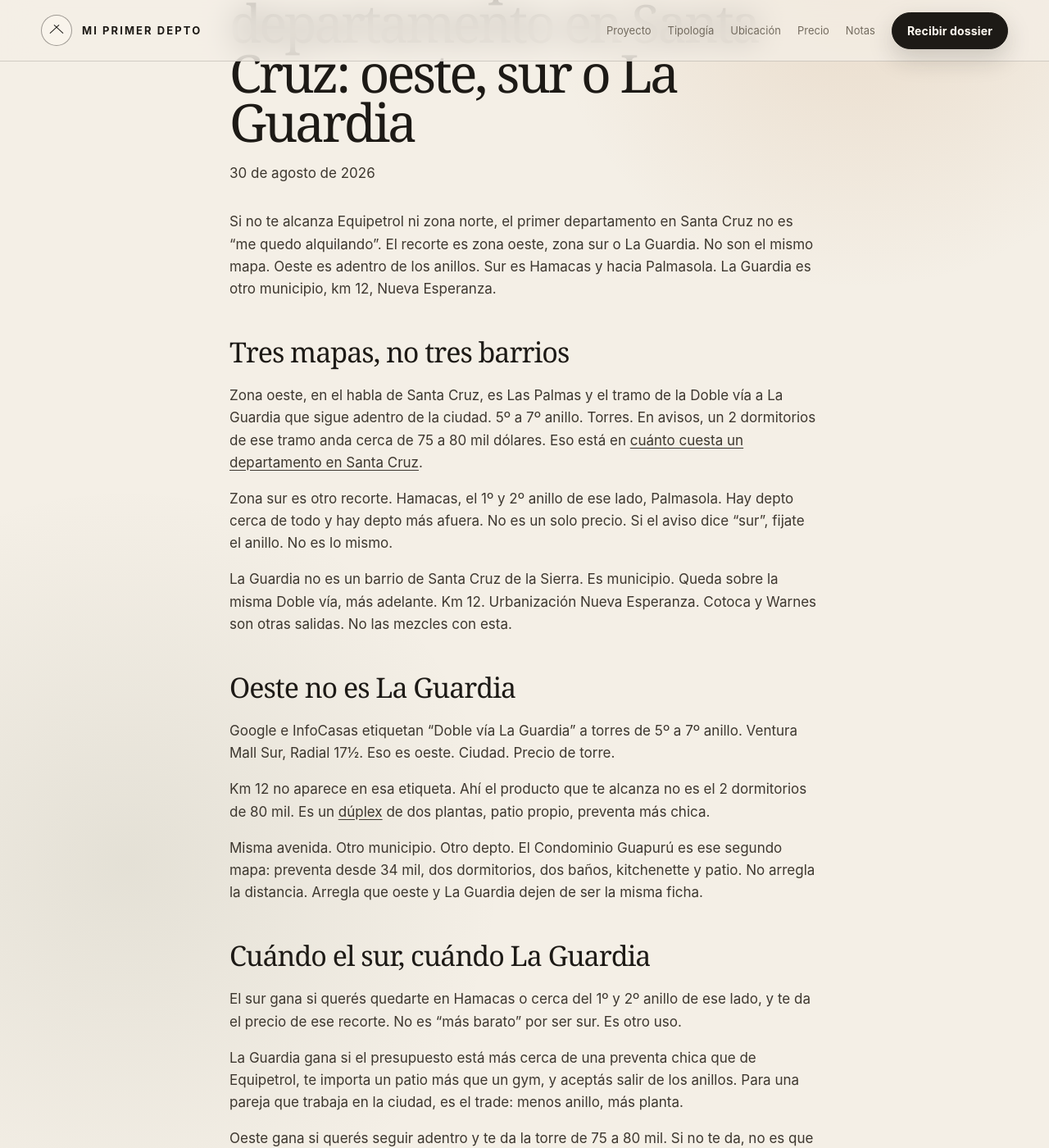
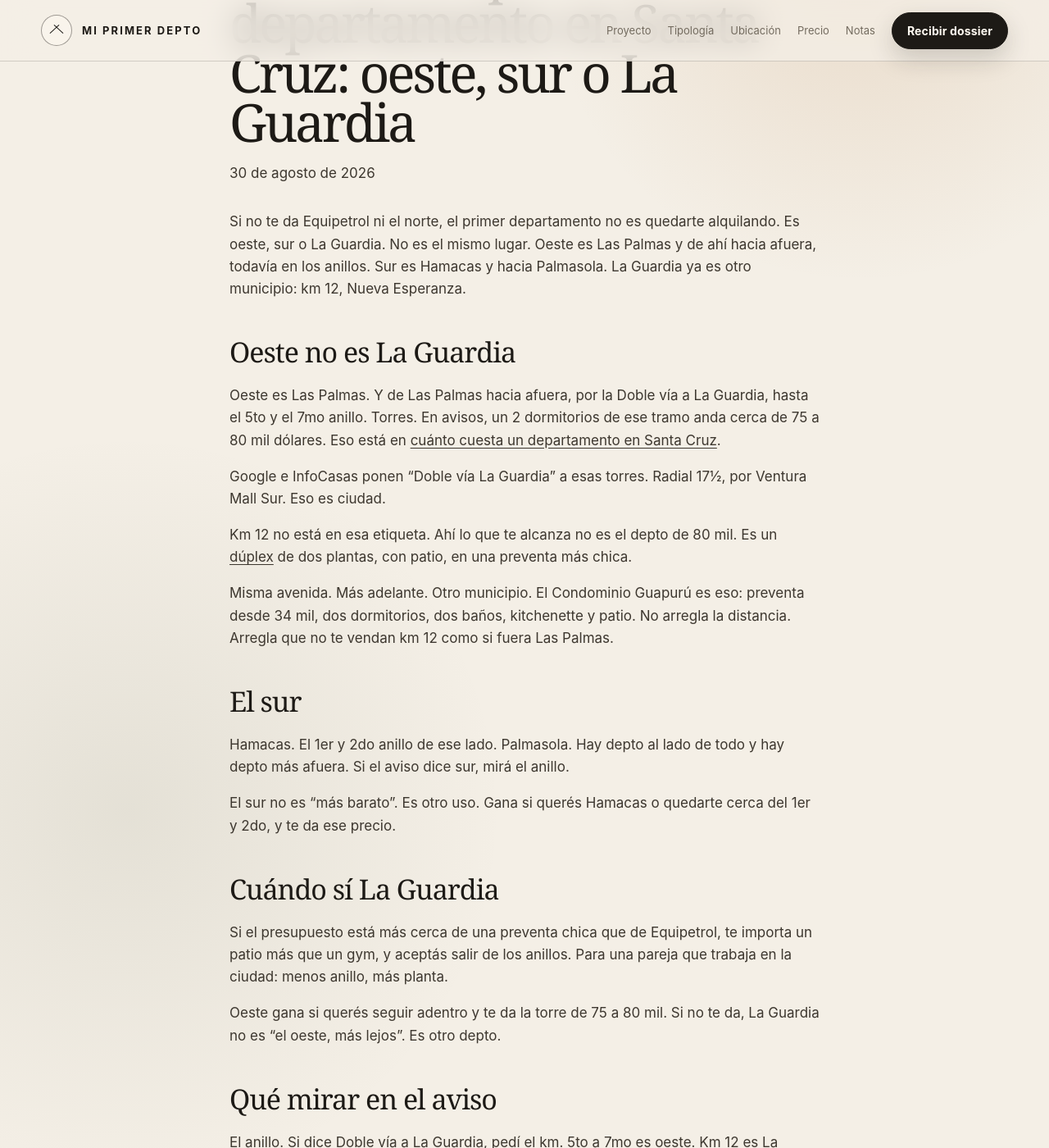
Before and after one commit to juanmanuelramallo/miprimerdepto, a Jekyll site: the page built from _posts/2026-08-30-donde-comprar-departamento-santa-cruz.md, in a window 1280 px wide and 1400 px high, scrolled down 237 px. Shown: the whole window at 82% size. Built offline with Jekyll 4.4.1, drawn with Linux system fonts in a browser that asks for light colours; some of the changed text lies outside the part shown.

Commit message:
Reescribir post 4 en voz local: oeste no es La Guardia

```diff
--- a/_posts/2026-08-30-donde-comprar-departamento-santa-cruz.md
+++ b/_posts/2026-08-30-donde-comprar-departamento-santa-cruz.md
@@ -1,52 +1,50 @@
 ---
 layout: post
 title: "Dónde comprar un departamento en Santa Cruz: oeste, sur o La Guardia"
-description: "Si no te alcanza Equipetrol, el primer departamento en Santa Cruz no es norte o nada. Es zona oeste, zona sur o La Guardia. No son el mismo mapa."
+description: "Si no te da Equipetrol, el primer departamento no es norte o nada. Es oeste, sur o La Guardia. No es el mismo lugar."
 permalink: /blog/donde-comprar-departamento-santa-cruz/
 date_label: 30 de agosto de 2026
 robots: noindex, nofollow
 sitemap: false
 faq:
   - q: ¿Dónde conviene comprar un departamento en Santa Cruz si no me alcanza Equipetrol?
-    a: El recorte real es zona oeste, zona sur o La Guardia. Oeste es adentro de los anillos. Sur es Hamacas y hacia Palmasola. La Guardia es otro municipio, sobre la Doble vía, km 12.
+    a: Oeste, sur o La Guardia. Oeste es Las Palmas y de ahí hacia afuera, todavía en los anillos. Sur es Hamacas y hacia Palmasola. La Guardia es otro municipio, km 12.
   - q: ¿Zona oeste y La Guardia son lo mismo?
-    a: No. Oeste es Las Palmas y las torres de 5º a 7º anillo sobre la Doble vía. La Guardia es otro municipio. Misma avenida, otro producto.
+    a: No. Oeste es Las Palmas y las torres del 5to al 7mo anillo sobre la Doble vía a La Guardia. La Guardia es otro municipio. Misma avenida, otro depto.
   - q: ¿Zona oeste, zona sur o La Guardia para una pareja que trabaja en la ciudad?
-    a: Oeste si querés quedarte adentro de los anillos y te da para una torre. Sur si priorizás Hamacas o ir hacia Palmasola. La Guardia si el presupuesto está más cerca de una preventa chica y te importa un patio.
+    a: Oeste si querés quedarte en los anillos y te da para una torre. Sur si estás en Hamacas o hacia Palmasola. La Guardia si el presupuesto está más cerca de una preventa chica y te importa un patio.
   - q: ¿Vale la pena vivir en la Doble vía a La Guardia?
-    a: Depende de qué tramo. 5º a 7º anillo es ciudad. Km 12, Urbanización Nueva Esperanza, es La Guardia. No es el mismo depto ni el mismo precio.
+    a: Depende del tramo. 5to a 7mo anillo es ciudad. Km 12, Urbanización Nueva Esperanza, es La Guardia. No es el mismo depto ni el mismo precio.
 ---
 
-Si no te alcanza Equipetrol ni zona norte, el primer departamento en Santa Cruz no es “me quedo alquilando”. El recorte es zona oeste, zona sur o La Guardia. No son el mismo mapa. Oeste es adentro de los anillos. Sur es Hamacas y hacia Palmasola. La Guardia es otro municipio, km 12, Nueva Esperanza.
-
-## Tres mapas, no tres barrios
-
-Zona oeste, en el habla de Santa Cruz, es Las Palmas y el tramo de la Doble vía a La Guardia que sigue adentro de la ciudad. 5º a 7º anillo. Torres. En avisos, un 2 dormitorios de ese tramo anda cerca de 75 a 80 mil dólares. Eso está en [cuánto cuesta un departamento en Santa Cruz](/blog/cuanto-cuesta-un-departamento-en-santa-cruz/).
-
-Zona sur es otro recorte. Hamacas, el 1º y 2º anillo de ese lado, Palmasola. Hay depto cerca de todo y hay depto más afuera. No es un solo precio. Si el aviso dice “sur”, fijate el anillo. No es lo mismo.
-
-La Guardia no es un barrio de Santa Cruz de la Sierra. Es municipio. Queda sobre la misma Doble vía, más adelante. Km 12. Urbanización Nueva Esperanza. Cotoca y Warnes son otras salidas. No las mezcles con esta.
+Si no te da Equipetrol ni el norte, el primer departamento no es quedarte alquilando. Es oeste, sur o La Guardia. No es el mismo lugar. Oeste es Las Palmas y de ahí hacia afuera, todavía en los anillos. Sur es Hamacas y hacia Palmasola. La Guardia ya es otro municipio: km 12, Nueva Esperanza.
 
 ## Oeste no es La Guardia
 
-Google e InfoCasas etiquetan “Doble vía La Guardia” a torres de 5º a 7º anillo. Ventura Mall Sur, Radial 17½. Eso es oeste. Ciudad. Precio de torre.
+Oeste es Las Palmas. Y de Las Palmas hacia afuera, por la Doble vía a La Guardia, hasta el 5to y el 7mo anillo. Torres. En avisos, un 2 dormitorios de ese tramo anda cerca de 75 a 80 mil dólares. Eso está en [cuánto cuesta un departamento en Santa Cruz](/blog/cuanto-cuesta-un-departamento-en-santa-cruz/).
 
-Km 12 no aparece en esa etiqueta. Ahí el producto que te alcanza no es el 2 dormitorios de 80 mil. Es un [dúplex](/blog/que-es-un-duplex-en-santa-cruz/) de dos plantas, patio propio, preventa más chica.
+Google e InfoCasas ponen “Doble vía La Guardia” a esas torres. Radial 17½, por Ventura Mall Sur. Eso es ciudad.
 
-Misma avenida. Otro municipio. Otro depto. El Condominio Guapurú es ese segundo mapa: preventa desde 34 mil, dos dormitorios, dos baños, kitchenette y patio. No arregla la distancia. Arregla que oeste y La Guardia dejen de ser la misma ficha.
+Km 12 no está en esa etiqueta. Ahí lo que te alcanza no es el depto de 80 mil. Es un [dúplex](/blog/que-es-un-duplex-en-santa-cruz/) de dos plantas, con patio, en una preventa más chica.
 
-## Cuándo el sur, cuándo La Guardia
+Misma avenida. Más adelante. Otro municipio. El Condominio Guapurú es eso: preventa desde 34 mil, dos dormitorios, dos baños, kitchenette y patio. No arregla la distancia. Arregla que no te vendan km 12 como si fuera Las Palmas.
 
-El sur gana si querés quedarte en Hamacas o cerca del 1º y 2º anillo de ese lado, y te da el precio de ese recorte. No es “más barato” por ser sur. Es otro uso.
+## El sur
 
-La Guardia gana si el presupuesto está más cerca de una preventa chica que de Equipetrol, te importa un patio más que un gym, y aceptás salir de los anillos. Para una pareja que trabaja en la ciudad, es el trade: menos anillo, más planta.
+Hamacas. El 1er y 2do anillo de ese lado. Palmasola. Hay depto al lado de todo y hay depto más afuera. Si el aviso dice sur, mirá el anillo.
 
-Oeste gana si querés seguir adentro y te da la torre de 75 a 80 mil. Si no te da, no es que “La Guardia sea el oeste, más lejos”. Es otro producto.
+El sur no es “más barato”. Es otro uso. Gana si querés Hamacas o quedarte cerca del 1er y 2do, y te da ese precio.
+
+## Cuándo sí La Guardia
+
+Si el presupuesto está más cerca de una preventa chica que de Equipetrol, te importa un patio más que un gym, y aceptás salir de los anillos. Para una pareja que trabaja en la ciudad: menos anillo, más planta.
+
+Oeste gana si querés seguir adentro y te da la torre de 75 a 80 mil. Si no te da, La Guardia no es “el oeste, más lejos”. Es otro depto.
 
 ## Qué mirar en el aviso
 
-El anillo. Si dice Doble vía La Guardia, pedí km. 5º a 7º es oeste. Km 12 es La Guardia.
+El anillo. Si dice Doble vía a La Guardia, pedí el km. 5to a 7mo es oeste. Km 12 es La Guardia.
 
-Patio o palier. Dos plantas o un piso. Parqueo aparte. Tipo de cambio de la ficha.
+Patio o un solo piso. Dos plantas o un piso. Parqueo aparte. Tipo de cambio del aviso.
 
-No compares un dúplex de 34 mil con una torre de 80 mil como si fueran la misma zona, recortada. Son mapas distintos. Pedí el dossier y mirá en cuál estás parado.
+No compares un dúplex de 34 mil con una torre de 80 mil como si fueran la misma zona, más lejos. Pedí el dossier y mirá en cuál estás parado.
```
